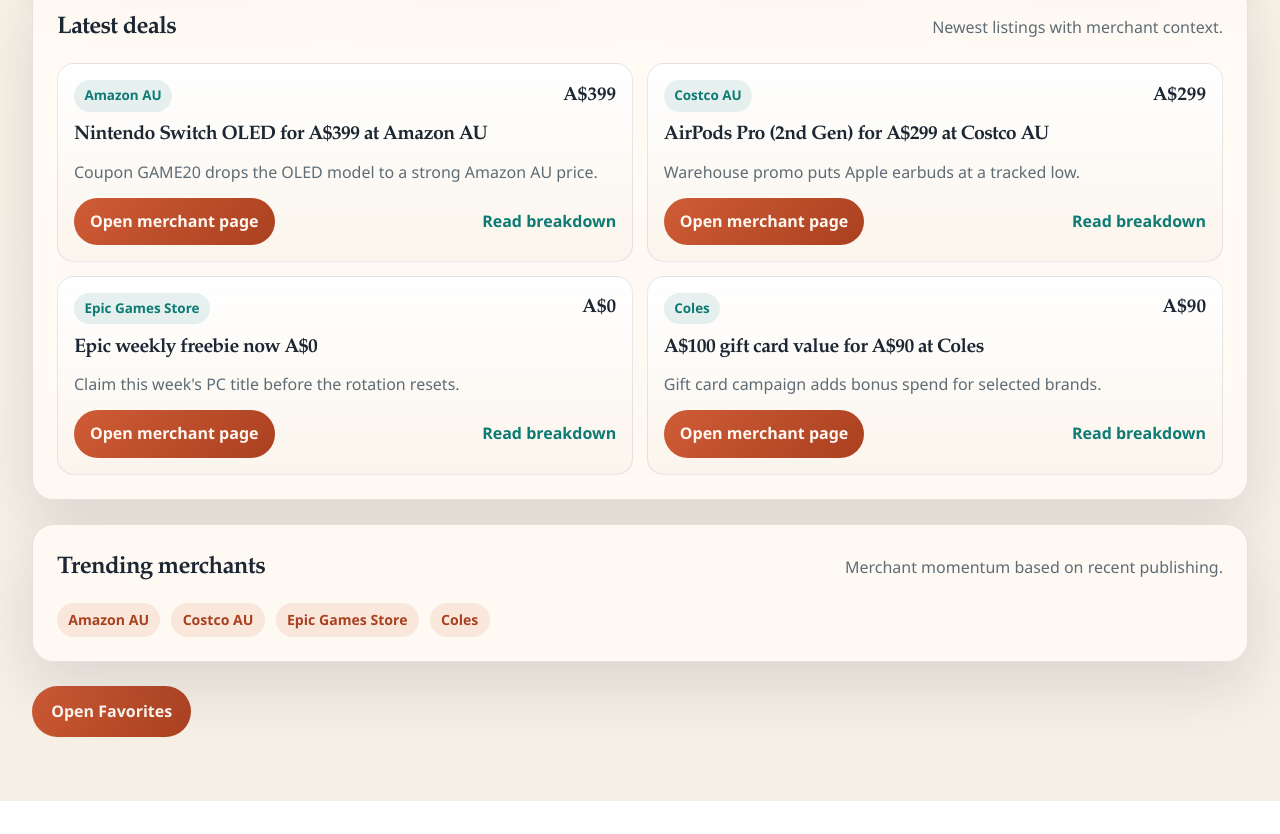
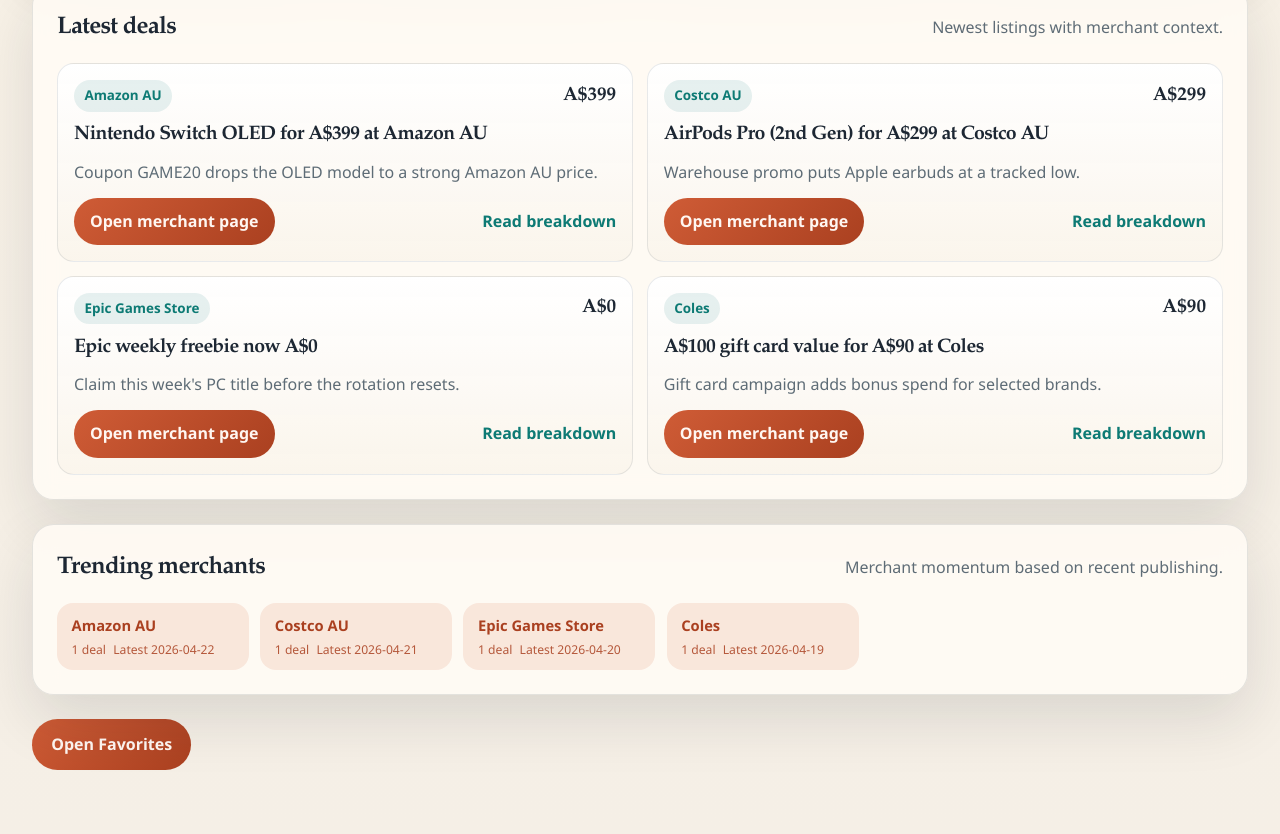
Before and after one commit to Tofu-killer/aussie-deal-hub, a Next.js app in the folder apps/web/: page /en in a window 1280 px wide. Shown: the part 1287-2121 px from the top of the page. Before the commit the page ends 2088 px from the top, so only its background shows below. Built offline with nearby package versions, Linux system fonts and the light colour scheme; no server answers.

Commit message:
Refine trending merchant search entry cards

```diff
--- a/apps/web/src/app/[locale]/globals.css
+++ b/apps/web/src/app/[locale]/globals.css
@@ -326,8 +326,7 @@
   grid-template-columns: minmax(0, 1fr) auto;
 }
 
-.web-deal-list span,
-.web-merchant-list li {
+.web-deal-list span {
   background: var(--web-accent-soft);
   border-radius: 999px;
   color: var(--web-accent-strong);
@@ -338,10 +337,51 @@
   padding: 0.35rem 0.7rem;
 }
 
+.web-merchant-link {
+  background: var(--web-accent-soft);
+  border: 1px solid transparent;
+  border-radius: 1rem;
+  color: var(--web-accent-strong);
+  display: grid;
+  gap: 0.18rem;
+  justify-items: start;
+  min-width: 12rem;
+  padding: 0.6rem 0.85rem;
+  text-decoration: none;
+  transition:
+    border-color 140ms ease,
+    box-shadow 140ms ease,
+    transform 140ms ease;
+}
+
+.web-merchant-link:hover,
+.web-merchant-link:focus-visible {
+  border-color: rgba(13, 122, 116, 0.28);
+  box-shadow: 0 10px 24px rgba(13, 122, 116, 0.12);
+  transform: translateY(-1px);
+}
+
 .web-merchant-list {
   display: flex;
   flex-wrap: wrap;
   gap: 0.7rem;
+}
+
+.web-merchant-list li {
+  display: flex;
+}
+
+.web-merchant-link__name {
+  font-size: 0.92rem;
+  font-weight: 700;
+}
+
+.web-merchant-link__meta {
+  display: flex;
+  flex-wrap: wrap;
+  font-size: 0.76rem;
+  gap: 0.45rem;
+  opacity: 0.86;
 }
 
 .web-page,
--- a/apps/web/src/app/[locale]/page.tsx
+++ b/apps/web/src/app/[locale]/page.tsx
@@ -6,6 +6,7 @@
 import { LocaleSwitch } from "../../lib/ui";
 import { listPublicDeals } from "../../lib/serverApi";
 import {
+  appendQueryParams,
   appendSessionToken,
   buildHomePageMetadata,
   buildLocaleHref,
@@ -17,6 +18,7 @@
   isSupportedLocale,
   mergePublicDeals,
   normalizeLivePublicDeal,
+  type TrendingMerchantRecord,
 } from "../../lib/publicDeals";
 import { resolveSessionTokens } from "../../lib/session";
 
@@ -91,6 +93,36 @@
           },
     ],
   };
+}
+
+function getTrendingMerchantHref(
+  locale: "en" | "zh",
+  merchantId: string,
+  merchantName: string,
+  sessionToken?: string,
+) {
+  return appendQueryParams(buildLocaleHref(locale, "/search"), {
+    q: merchantName,
+    merchant: merchantId,
+    sessionToken,
+  });
+}
+
+function getTrendingMerchantMeta(
+  merchant: TrendingMerchantRecord,
+  locale: "en" | "zh",
+) {
+  const publishedDate = merchant.latestPublishedAt.slice(0, 10);
+
+  return locale === "en"
+    ? {
+        dealCountLabel: `${merchant.dealCount} ${merchant.dealCount === 1 ? "deal" : "deals"}`,
+        latestLabel: `Latest ${publishedDate}`,
+      }
+    : {
+        dealCountLabel: `${merchant.dealCount} 条优惠`,
+        latestLabel: `最近 ${publishedDate}`,
+      };
 }
 
 export async function generateMetadata({
@@ -245,11 +277,32 @@
           <p>{activeLocale === "en" ? "Merchant momentum based on recent publishing." : "按最近发布节奏展示商家热度。"}</p>
         </div>
         <ul className="web-merchant-list">
-          {trendingMerchants.map((merchant) => (
-            <li key={`merchant-${merchant.id}`}>
-              {merchant.name}
-            </li>
-          ))}
+          {trendingMerchants.map((merchant) => {
+            const merchantMeta = getTrendingMerchantMeta(merchant, activeLocale);
+            const merchantMetaId = `merchant-meta-${merchant.id}`;
+
+            return (
+              <li key={`merchant-${merchant.id}`}>
+                <a
+                  aria-label={merchant.name}
+                  aria-describedby={merchantMetaId}
+                  className="web-merchant-link"
+                  href={getTrendingMerchantHref(
+                    activeLocale,
+                    merchant.id,
+                    merchant.name,
+                    urlSessionToken,
+                  )}
+                >
+                  <span className="web-merchant-link__name">{merchant.name}</span>
+                  <span className="web-merchant-link__meta" id={merchantMetaId}>
+                    <span>{merchantMeta.dealCountLabel}</span>
+                    <time dateTime={merchant.latestPublishedAt}>{merchantMeta.latestLabel}</time>
+                  </span>
+                </a>
+              </li>
+            );
+          })}
         </ul>
       </section>
       <a
```
Also changed, not shown: 1 other file (tests, documents, lock files or other folders).
